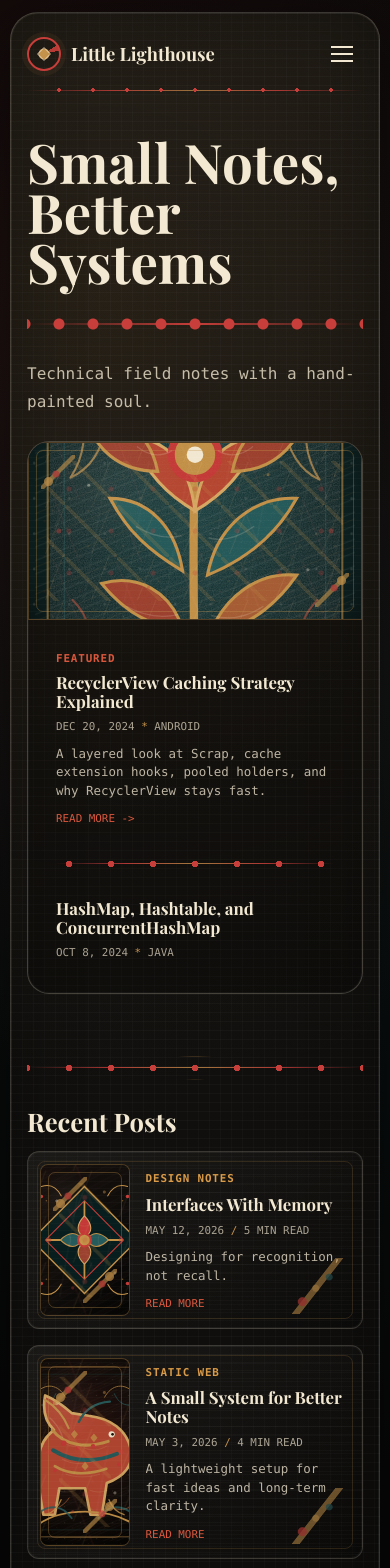
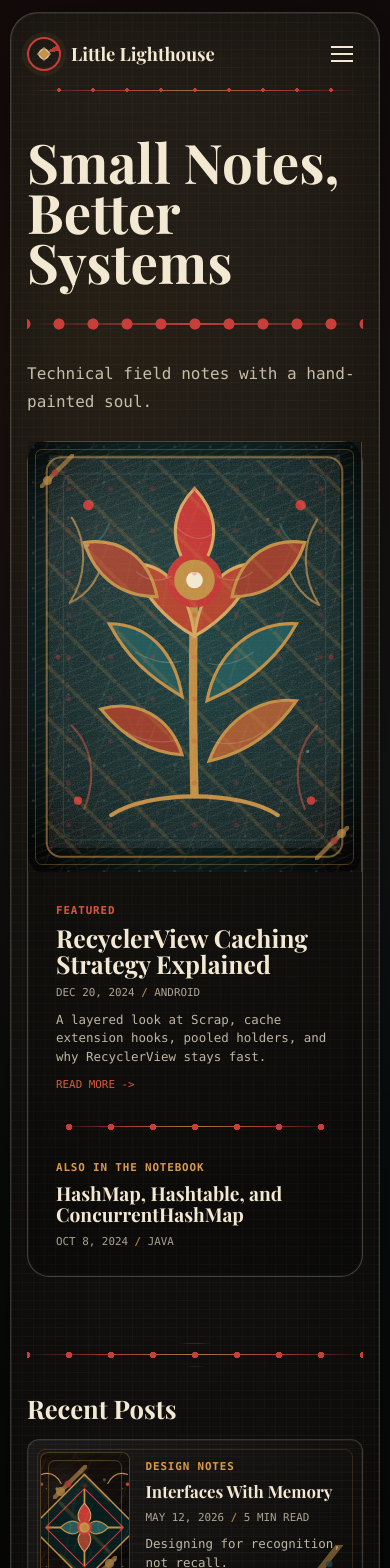
Before and after one commit to dengyie/dengyie.github.io, a Next.js app: page / in a window 390 px wide. Shown: the top 1568 px of the page. Built offline with nearby package versions, Linux system fonts and the light colour scheme; a web font is replaced by a local one.

Commit message:
fix: rebalance blog UI and responsive layout

```diff
--- a/src/app/globals.css
+++ b/src/app/globals.css
@@ -37,6 +37,15 @@ body {
     var(--pattern-folk-grid),
     var(--gradient-bg-folk);
   background-size: 42px 42px, 42px 42px, auto;
+}
+
+main,
+section,
+article,
+aside,
+header,
+footer {
+  min-width: 0;
 }
 
 body::before {
--- a/src/app/layout.tsx
+++ b/src/app/layout.tsx
@@ -21,6 +21,9 @@ export const metadata: Metadata = {
     template: '%s | Little Lighthouse',
   },
   description: 'A handcrafted technical field journal for systems, code, and careful notes.',
+  icons: {
+    icon: '/icon.svg',
+  },
   alternates: {
     canonical: '/',
     types: {
--- a/src/app/page.tsx
+++ b/src/app/page.tsx
@@ -1,3 +1,4 @@
+import Link from 'next/link';
 import FolkFrame from '@/components/folk/FolkFrame';
 import FolkIllustration from '@/components/folk/FolkIllustration';
 import FolkPostCard from '@/components/folk/FolkPostCard';
@@ -38,19 +39,24 @@ export default function HomePage() {
 
         <article className={styles.heroFeature}>
           <FolkIllustration kind="flower" surface="charcoal" label="Painted botanical feature" />
-          <div className={styles.postCopy}>
+          <div className={styles.heroFeatureCopy}>
+            <Link href={`/posts/${featured.slug}`} className={styles.heroFeaturePost}>
               <span className={styles.featuredLabel}>Featured</span>
               <h2>{featured.title}</h2>
               <p className={styles.postMeta}>
-              {featured.dateLabel} <span>*</span> {featured.category}
+                {featured.dateLabel} <span aria-hidden="true">/</span> {featured.category}
               </p>
               <p className={styles.postExcerpt}>{featured.excerpt}</p>
               <span className={styles.readMore}>Read more -&gt;</span>
+            </Link>
             <FolkRail />
+            <Link href={`/posts/${secondary.slug}`} className={styles.heroSecondaryPost}>
+              <span className={styles.postCategory}>Also in the notebook</span>
               <h2>{secondary.title}</h2>
               <p className={styles.postMeta}>
-              {secondary.dateLabel} <span>*</span> {secondary.category}
+                {secondary.dateLabel} <span aria-hidden="true">/</span> {secondary.category}
               </p>
+            </Link>
           </div>
         </article>
       </section>
--- a/src/components/folk/folk.module.css
+++ b/src/components/folk/folk.module.css
@@ -217,7 +217,7 @@
   grid-template-columns: 0.92fr 1.08fr;
   gap: 42px;
   align-items: center;
-  padding: 62px 34px 34px;
+  padding: clamp(42px, 6vw, 72px) 34px 38px;
 }
 
 .heroTitle,
@@ -276,16 +276,59 @@
 
 .heroFeature {
   display: grid;
-  grid-template-columns: minmax(280px, 1.1fr) minmax(240px, 0.9fr);
-  overflow: hidden;
+  grid-template-columns: minmax(250px, 0.92fr) minmax(250px, 1.08fr);
+  min-width: 0;
   border: 1px solid rgba(243, 233, 210, 0.24);
   border-radius: 22px;
   background: rgba(0, 0, 0, 0.22);
   box-shadow: inset 0 0 0 1px rgba(255, 255, 255, 0.04);
 }
 
-.heroFeature .postCopy {
-  padding: 30px 28px;
+.heroFeature > .illustration {
+  min-height: 430px;
+  height: 100%;
+  border: 0;
+  border-right: 1px solid rgba(196, 146, 74, 0.34);
+}
+
+.heroFeatureCopy {
+  display: flex;
+  min-width: 0;
+  flex-direction: column;
+  padding: 30px 28px 24px;
+}
+
+.heroFeaturePost,
+.heroSecondaryPost {
+  display: flex;
+  min-width: 0;
+  flex-direction: column;
+  color: inherit;
+  text-decoration: none;
+}
+
+.heroFeaturePost h2,
+.heroSecondaryPost h2 {
+  overflow-wrap: anywhere;
+}
+
+.heroFeaturePost h2 {
+  font-size: clamp(1.55rem, 2.2vw, 2.35rem);
+  line-height: 1.04;
+}
+
+.heroSecondaryPost {
+  padding-top: 4px;
+}
+
+.heroSecondaryPost h2 {
+  font-size: clamp(1.2rem, 1.55vw, 1.6rem);
+  line-height: 1.1;
+}
+
+.heroFeatureCopy > .rail {
+  flex: 0 0 24px;
+  margin: 20px 0 16px;
 }
 
 .contentBand {
@@ -305,7 +348,7 @@
 
 .recentGrid {
   display: grid;
-  grid-template-columns: repeat(5, minmax(0, 1fr));
+  grid-template-columns: repeat(auto-fit, minmax(220px, 1fr));
   gap: 16px;
 }
 
@@ -744,6 +787,8 @@
   font-family: var(--font-display);
   font-size: clamp(1.35rem, 1.95vw, 2rem);
   line-height: 1.02;
+  overflow-wrap: anywhere;
+  word-break: break-word;
 }
 
 .post-row .postCopy h2,
@@ -757,6 +802,7 @@
   font-family: var(--font-mono);
   font-size: 0.78rem;
   text-transform: uppercase;
+  overflow-wrap: anywhere;
 }
 
 .postMeta span {
@@ -769,6 +815,7 @@
   font-family: var(--font-mono);
   font-size: 0.9rem;
   line-height: 1.72;
+  overflow-wrap: anywhere;
 }
 
 .readMore {
@@ -1998,15 +2045,13 @@
   }
 
   .nav {
-    position: absolute;
-    top: 58px;
-    right: 0;
-    left: 0;
-    z-index: 5;
+    position: static;
+    width: 100%;
     display: none;
     flex-direction: column;
     gap: 0;
-    padding: 12px;
+    margin-top: 12px;
+    padding: 8px;
     border: 1px solid rgba(196, 146, 74, 0.46);
     border-radius: 12px;
     background: #11100f;
```
Also changed, not shown: src/app/posts/[slug]/page.tsx (+10 -6 lines), public/icon.svg (added). Lines whose indentation alone changed are shown as unchanged.
